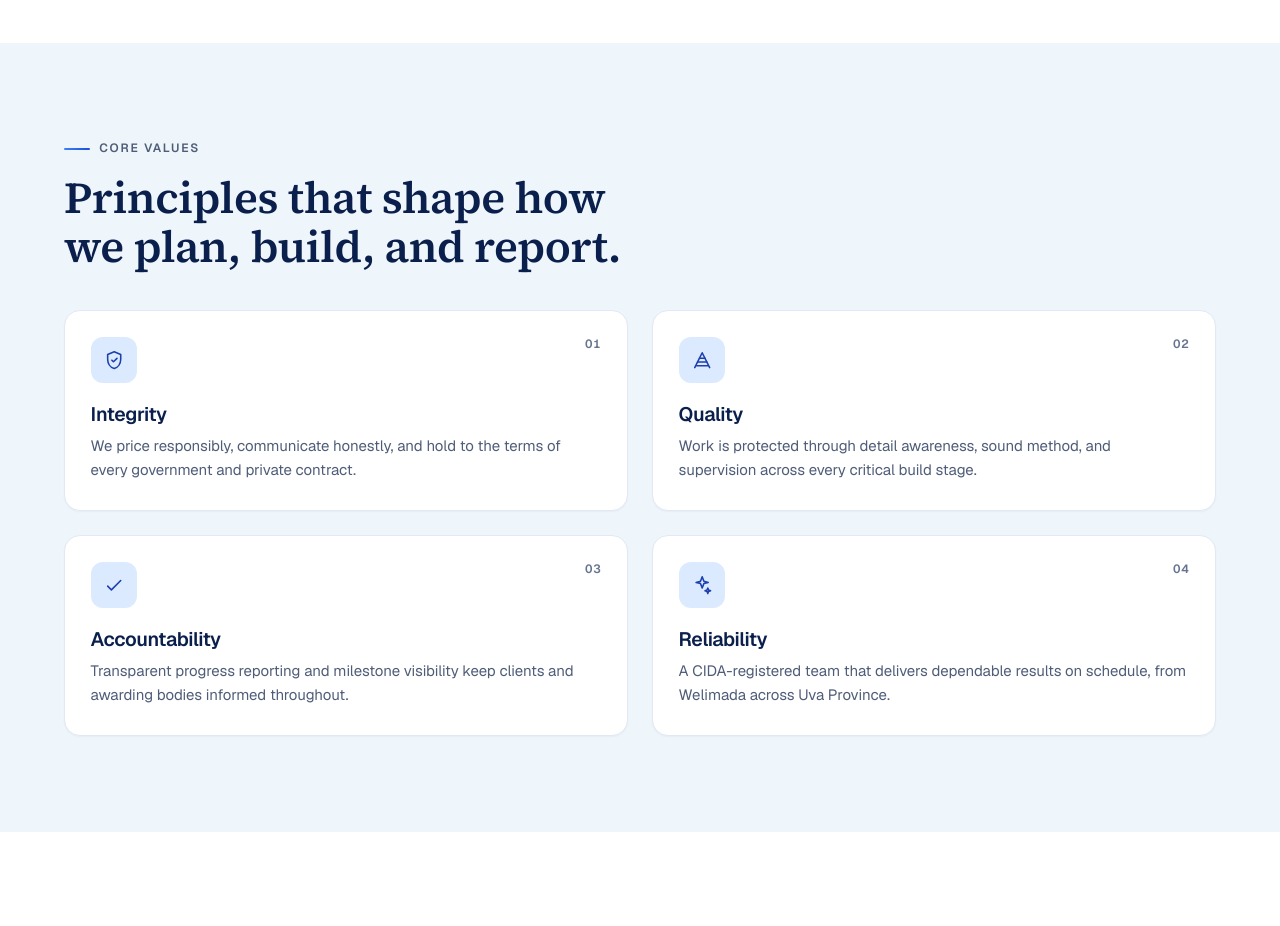
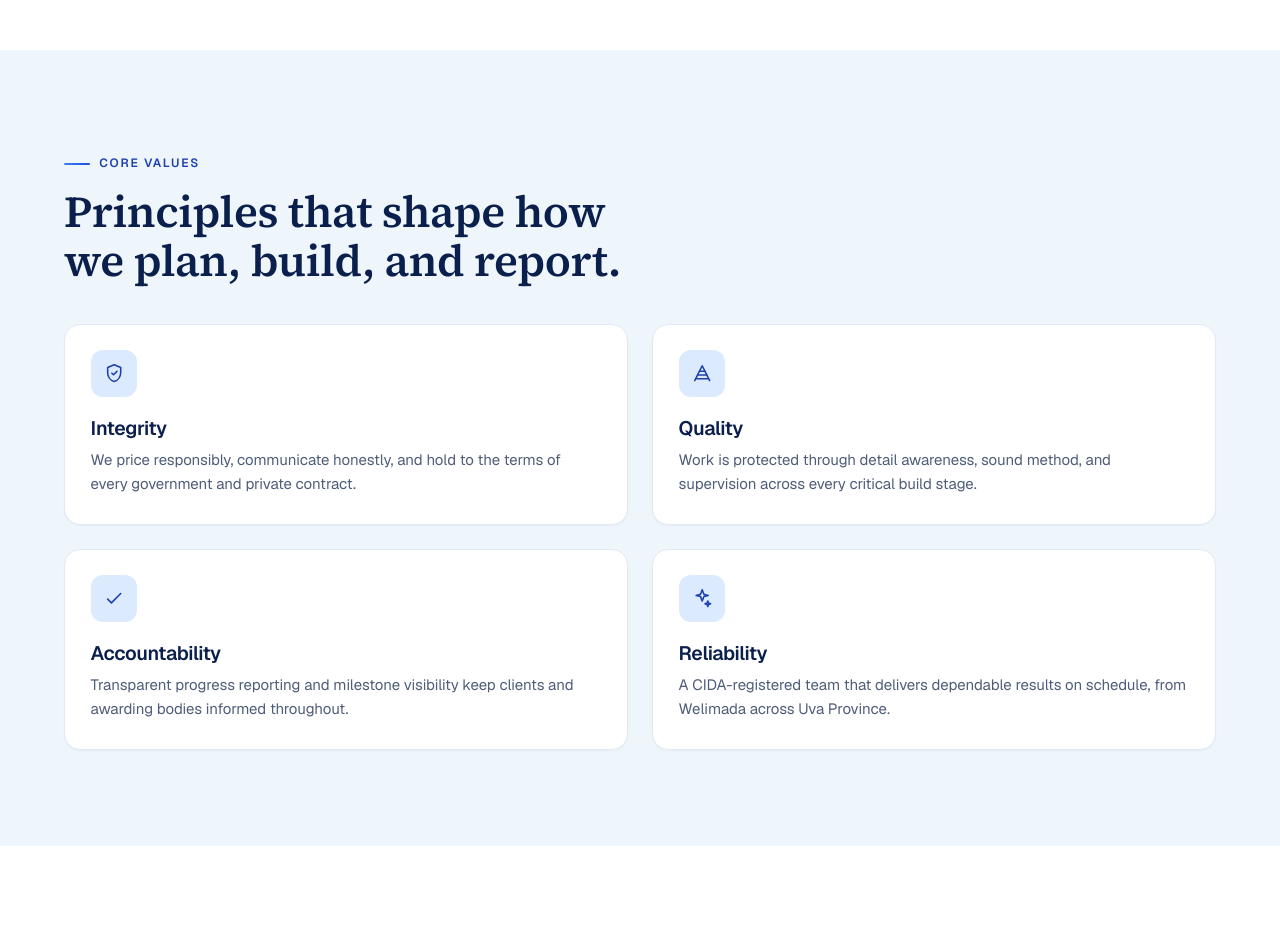
Before and after one commit to RizAhd/Bluemoon-Private-limited-Website, a Next.js app: page /about in a window 1280 px wide. Shown: the part 2920-3846 px from the top of the page. Built offline with nearby package versions, Linux system fonts and the light colour scheme.

Commit message:
style: one heading style, drop section indexes and card counters

```diff
--- a/app/globals.css
+++ b/app/globals.css
@@ -274,19 +274,6 @@ p {
   max-width: 64ch;
   margin-bottom: clamp(1.75rem, 3vw, 3rem);
 }
-.section-heading__top {
-  display: flex;
-  align-items: center;
-  gap: 0.9rem;
-  margin-bottom: 1rem;
-}
-.section-heading__index {
-  font-weight: 600;
-  font-size: var(--text-sm);
-  color: var(--color-royal-text);
-  padding-right: 0.9rem;
-  border-right: 1px solid var(--color-line-strong);
-}
 .section-heading p:last-child {
   color: var(--color-muted);
   margin-bottom: 0;
@@ -294,9 +281,6 @@ p {
 .section-heading--center {
   margin-inline: auto;
   text-align: center;
-}
-.section-heading--center .section-heading__top {
-  justify-content: center;
 }
 
 .eyebrow {
@@ -320,9 +304,6 @@ p {
 .section--dark .eyebrow,
 .section--cta .eyebrow {
   color: var(--color-royal-bright);
-}
-.section-heading__top .eyebrow {
-  margin-bottom: 0;
 }
 
 .lead {
@@ -529,10 +510,7 @@ p {
   color: var(--color-royal-bright);
 }
 
-/* ---------- content cards: numbered, with a drawn top rule on hover ---------- */
-.card-grid {
-  counter-reset: card;
-}
+/* ---------- content cards: drawn top rule on hover ---------- */
 .service-card,
 .reason-card,
 .contact-card,
@@ -563,24 +541,6 @@ p {
   transform-origin: left center;
   transition: transform 0.55s cubic-bezier(0.16, 1, 0.3, 1);
 }
-.reason-card,
-.value-card {
-  counter-increment: card;
-}
-.reason-card::after,
-.value-card::after {
-  content: counter(card, decimal-leading-zero);
-  position: absolute;
-  top: 1.5rem;
-  right: 1.6rem;
-  font-family: var(--font-display);
-  font-size: var(--text-xs);
-  font-weight: 600;
-  letter-spacing: var(--tracking-caps);
-  font-variant-numeric: tabular-nums;
-  color: var(--color-faint);
-  transition: color 0.35s ease;
-}
 .service-card:hover,
 .reason-card:hover,
 .contact-card:hover,
@@ -594,10 +554,6 @@ p {
 .contact-card:hover::before,
 .value-card:hover::before {
   transform: scaleX(1);
-}
-.reason-card:hover::after,
-.value-card:hover::after {
-  color: var(--color-royal);
 }
 .service-card:hover .icon-badge,
 .reason-card:hover .icon-badge,
--- a/app/page.tsx
+++ b/app/page.tsx
@@ -65,7 +65,6 @@ export default function HomePage() {
       <section className="section">
         <div className="container">
           <SectionHeading
-            index="01"
             eyebrow="What We Do"
             title="Construction and civil-engineering capability, registered and proven."
             text="From institutional buildings to infrastructure and finishing works, our services are backed by CIDA grading and a real record of delivery."
@@ -82,7 +81,6 @@ export default function HomePage() {
       <section className="section section--alt">
         <div className="container">
           <SectionHeading
-            index="02"
             eyebrow="Selected Work"
             title="Real projects delivered for government and private clients."
             text="A sample of completed work across schools, commercial buildings, and renovations in Uva Province."
@@ -124,7 +122,6 @@ export default function HomePage() {
       <section className="section section--soft">
         <div className="container">
           <SectionHeading
-            index="03"
             eyebrow="By The Numbers"
             title="A track record you can verify."
             text="Honest figures drawn directly from our record of completed work."
--- a/components/SectionHeading.tsx
+++ b/components/SectionHeading.tsx
@@ -2,13 +2,11 @@ export function SectionHeading({
   eyebrow,
   title,
   text,
-  index,
   align = "left",
 }: {
   eyebrow?: string;
   title: string;
   text?: string;
-  index?: string;
   align?: "left" | "center";
 }) {
   return (
@@ -16,10 +14,7 @@ export function SectionHeading({
       className={`section-heading${align === "center" ? " section-heading--center" : ""}`}
       data-reveal
     >
-      <div className="section-heading__top">
-        {index && <span className="section-heading__index">{index}</span>}
-        {eyebrow && <p className="eyebrow">{eyebrow}</p>}
-      </div>
+      {eyebrow && <p className="eyebrow">{eyebrow}</p>}
       <h2>{title}</h2>
       {text && <p>{text}</p>}
     </div>
```
